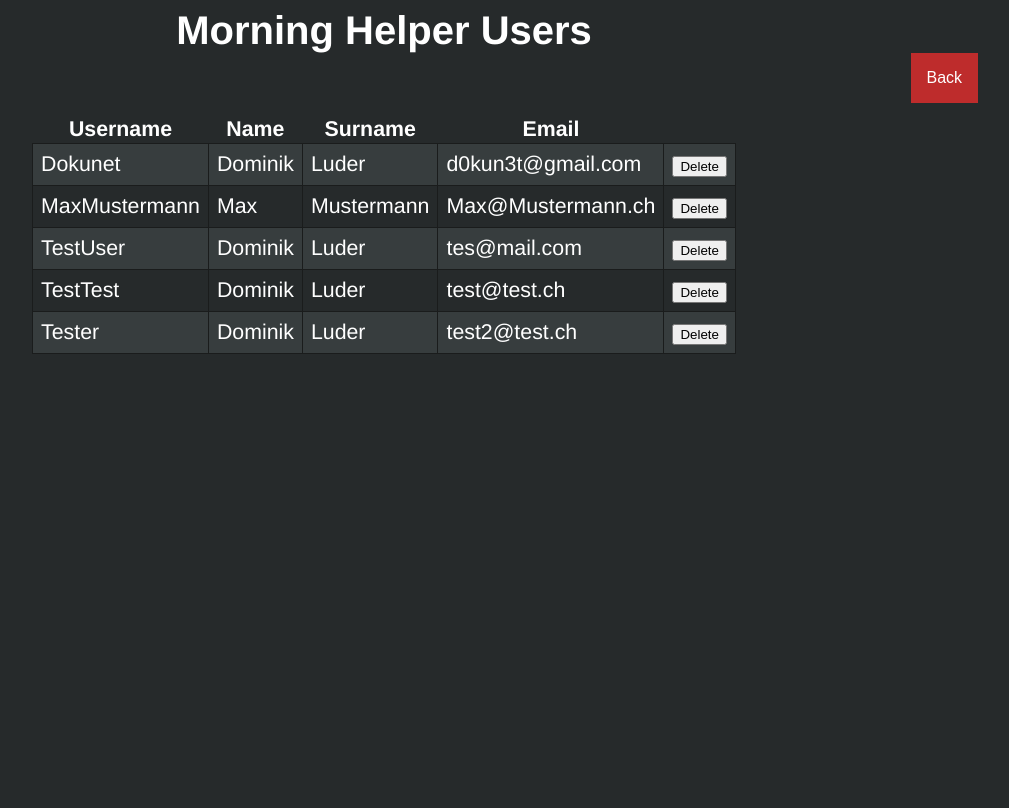
After one commit to Dokunet/morningHelper, a PHP site: page /Presentation/adminView.php in a window 1280 px wide. The commit adds this page. Shown: the whole page, without its empty margins (256-1265 px from the left). Run offline with PHP 8.4, Linux system fonts and the light colour scheme; a user stored in the database is signed in; data comes from the database, SQL or seed files in the repository.

Commit message:
auto reformat

```diff
--- a/Business/loggingConfig.php
+++ b/Business/loggingConfig.php
@@ -1,9 +1,9 @@
 <?php
 
-require dirname(__FILE__).'/../vendor/autoload.php';
+require __DIR__.'/../vendor/autoload.php';
 
+use Monolog\Handler\StreamHandler;
 use Monolog\Logger;
-use Monolog\Handler\StreamHandler;
 
 // create a log channel
 $log = new Logger('test');
--- a/Persistence/dbconnector.inc.php
+++ b/Persistence/dbconnector.inc.php
@@ -4,6 +4,7 @@
 //todo: change to user with less right
 $mysqli = new mysqli('localhost', 'user', 'P@ssw0rd', 'morningHelper');
 // if an error occures the connection will be cancelled.
+
 if ($mysqli->connect_error) {
-    die('Connect Error (' . $mysqli->connect_errno . ') ' . $mysqli->connect_error);
+    die('Connect Error ('.$mysqli->connect_errno.') '.$mysqli->connect_error);
 }
--- a/Persistence/userdao.php
+++ b/Persistence/userdao.php
@@ -16,11 +16,13 @@ function selectFromDB($query, $id)
     $result = $query->get_result();
     if ($result->num_rows) {
         $user = $result->fetch_all(MYSQLI_ASSOC);
+
         return $user;
     } else {
         return null;
     }
 }
+
 // the id which is being set to the session in the loggin page is being sent to the function
 $userid = $_SESSION['uid'];
 //the function above is called a query and the userid are being send to the function, the query asks for the user table
@@ -42,3 +44,49 @@ function checkAdmin(int $userId): bool
 
     return (bool)$admin[0]['admin'];
 }
+
+/**
+ * fetch all users
+ *
+ * @return array
+ */
+function getAllUsers(): array
+{
+    // the mysql connection is being included
+    include('dbconnector.inc.php');
+    //a select query is being prepared and the the $id parameter is being bound to the 'where' condition
+    $query = $mysqli->prepare("SELECT * FROM users");
+    echo $mysqli->error;
+    //query is being executed and results ar being received
+    $query->execute();
+    $result = $query->get_result();
+    if ($result->num_rows) {
+        return $result->fetch_all(MYSQLI_ASSOC);
+    }
+
+    return [];
+}
+
+/**
+ * delete user model for given user
+ *
+ * @param $uId
+ * @return array
+ */
+function deleteUserModel($uId): array
+{
+    // the mysql connection is being included
+    include('dbconnector.inc.php');
+    //a select query is being prepared and the the $id parameter is being bound to the 'where' condition
+    $query = $mysqli->prepare("DELETE * FROM usermodel WHERE userid =?");
+    $query->bind_param("i", $uId);
+    echo $mysqli->error;
+    //query is being executed and results ar being received
+    $query->execute();
+    $result = $query->get_result();
+    if ($result->num_rows) {
+        return $result->fetch_all(MYSQLI_ASSOC);
+    }
+
+    return [];
+}
--- /dev/null
+++ b/Presentation/adminView.php
@@ -0,0 +1,52 @@
+<?php
+//the session is being used so the user has to be logged in
+session_start();
+session_regenerate_id(true);
+if (!isset($_SESSION['loggedin'])) {
+    header("Location: ../index.php");
+}
+if (!$_SESSION['admin']) {
+    header("Location: ./main.php");
+}
+
+//user dao is being included
+include('../Persistence/userdao.php');
+
+$users = getAllUsers();
+?>
+
+<!DOCTYPE html>
+<html lang="de">
+<head>
+    <title>Users</title>
+    <link rel="stylesheet" href="../style/style.css">
+</head>
+
+<body>
+<h1>Morning Helper Users</h1>
+<a href='main.php'>
+    <button class='adminButton'>Back</button>
+</a>
+<form method='post'>
+    <table class='userTable'>
+        <tr>
+            <th id="username">Username</th>
+            <th id="fistName">Name</th>
+            <th id="lastName">Surname</th>
+            <th id="email">Email</th>
+        </tr>
+        <?php
+        foreach ($users as $user) {
+            echo "<tr>";
+            echo "<td>".$user['username']."</td>";
+            echo "<td>".$user['firstname']."</td>";
+            echo "<td>".$user['lastname']."</td>";
+            echo "<td>".$user['email']."</td>";
+            echo "<td><input type='submit' name='username' value='Delete'/></td>";
+            echo "</tr>";
+        }
+        ?>
+    </table>
+</form>
+</body>
+</html>
--- a/style/style.css
+++ b/style/style.css
@@ -185,3 +185,22 @@ a {
 .dropdown:hover .accountButton {
     background-color: #3e8e41;
 }
+
+.userTable {
+    font-size: 16pt;
+    color: white;
+    align-content: center;
+    width: 30%;
+    margin: 5% auto auto;
+    border-collapse: collapse;
+}
+
+.userTable td{
+    border: 1px solid #1a1c1c;
+    text-align: left;
+    padding: 8px;
+}
+
+tr:nth-child(even) {
+    background-color: #373d3e;
+}
```
Also changed, not shown: ApiCalls/commuteApi.php (+6 -1 lines), ApiCalls/weatherApi.php (+11 -6 lines), Business/clothes.php (+10 -6 lines), Business/logout.php (+8 -3 lines), Persistence/writeUserModelData.php (+20 -4 lines), Presentation/changePassword.php (+21 -7 lines), Presentation/editView.php (+46 -21 lines), Presentation/main.php (+41 -11 lines), Presentation/registration.php (+13 -13 lines), index.php (+7 -5 lines), userdao.php (+6 -4 lines).
